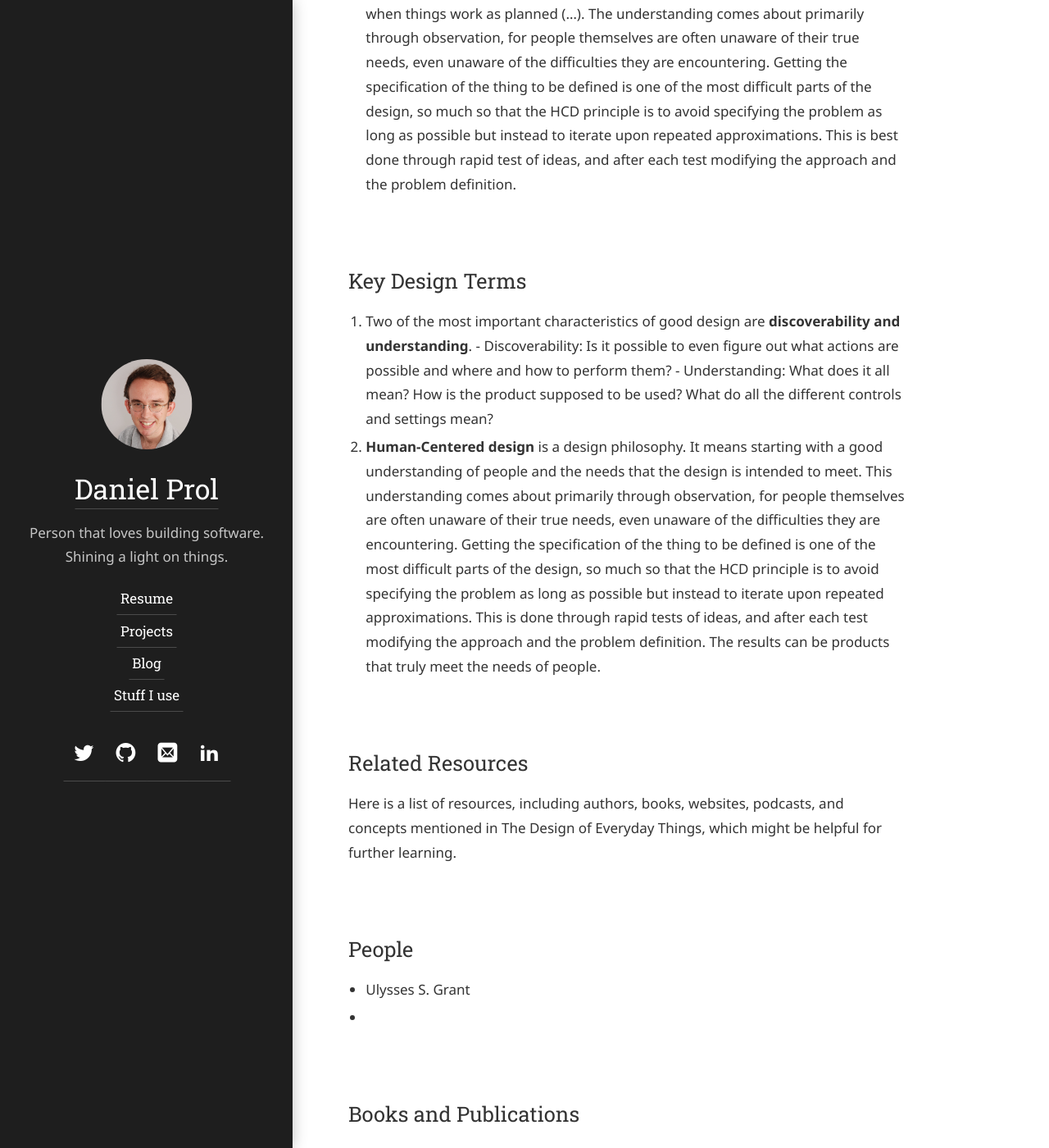
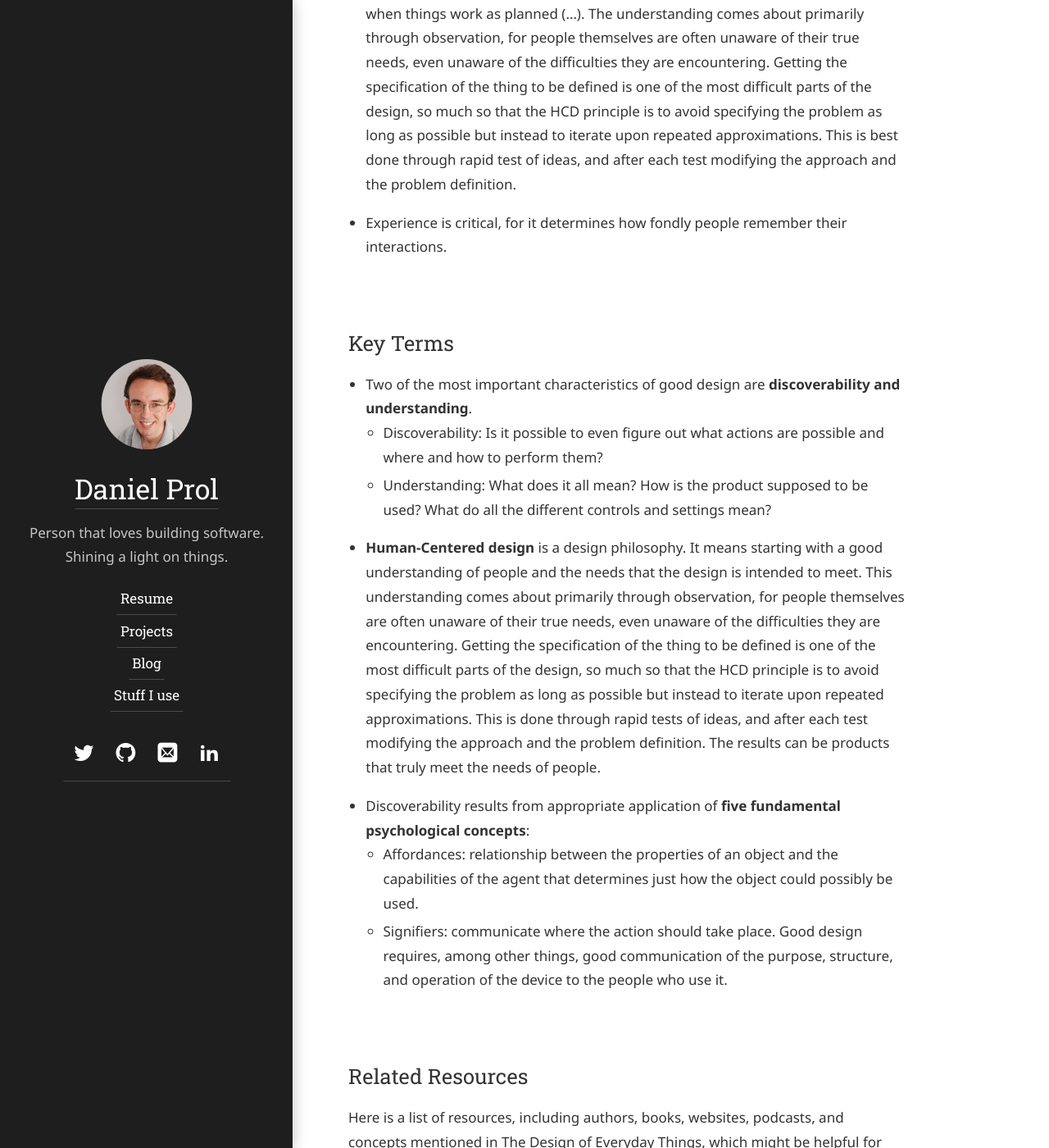
Before and after one commit to dprol/dprol.github.io, a Jekyll site: the page built from hydejack/_posts/2024-01-04-book.md, in a window 1280 px wide and 1400 px high, scrolled down 1194 px. Shown: the whole window at 82% size. Built offline with Jekyll 4.4.1, drawn with Linux system fonts in a browser that asks for light colours; some web fonts are replaced.

Commit message:
Update 2024-01-04-book.md

```diff
--- a/hydejack/_posts/2024-01-04-book.md
+++ b/hydejack/_posts/2024-01-04-book.md
@@ -14,12 +14,20 @@ Here are my notes and quotes on The Design of Everyday Things by Don Norman. My
 
 * Good design starts with an understanding of psychology and technology. Good design requires good communication, especially from machine to person, indicating what actions are possible,w hat is happening, and what is about to happen. Communication is especially important when things go wrong. Designers need to focus their attention on the cases where things go wrong, not just on when things work as planned (...). The understanding comes about primarily through observation, for people themselves are often unaware of their true needs, even unaware of the difficulties they are encountering. Getting the specification of the thing to be defined is one of the most difficult parts of the design, so much so that the HCD principle is to avoid specifying the problem as long as possible but instead to iterate upon repeated approximations. This is best done through rapid test of ideas, and after each test modifying the approach and the problem definition.
 
-## Key Design Terms
+* Experience is critical, for it determines how fondly people remember their interactions.
 
-1. Two of the most important characteristics of good design are **discoverability and understanding**.
-       - Discoverability: Is it possible to even figure out what actions are possible and where and how to perform them?
-       - Understanding: What does it all mean? How is the product supposed to be used? What do all the different controls and settings mean?
-2. **Human-Centered design** is a design philosophy. It means starting with a good understanding of people and the needs that the design is intended to meet. This understanding comes about primarily through observation, for people themselves are often unaware of their true needs, even unaware of the difficulties they are encountering. Getting the specification of the thing to be defined is one of the most difficult parts of the design, so much so that the HCD principle is to avoid specifying the problem as long as possible but instead to iterate upon repeated approximations. This is done through rapid tests of ideas, and after each test modifying the approach and the problem definition. The results can be products that truly meet the needs of people.
+## Key Terms
+
+* Two of the most important characteristics of good design are **discoverability and understanding**.
+    * Discoverability: Is it possible to even figure out what actions are possible and where and how to perform them?
+    * Understanding: What does it all mean? How is the product supposed to be used? What do all the different controls and settings mean?
+
+* **Human-Centered design** is a design philosophy. It means starting with a good understanding of people and the needs that the design is intended to meet. This understanding comes about primarily through observation, for people themselves are often unaware of their true needs, even unaware of the difficulties they are encountering. Getting the specification of the thing to be defined is one of the most difficult parts of the design, so much so that the HCD principle is to avoid specifying the problem as long as possible but instead to iterate upon repeated approximations. This is done through rapid tests of ideas, and after each test modifying the approach and the problem definition. The results can be products that truly meet the needs of people.
+
+* Discoverability results from appropriate application of **five fundamental psychological concepts**:
+    * Affordances: relationship between the properties of an object and the capabilities of the agent that determines just how the object could possibly be used.
+    * Signifiers: communicate where the action should take place. Good design requires, among other things, good communication of the purpose, structure, and operation of the device to the people who use it.
+
 
 ## Related Resources
 
```
